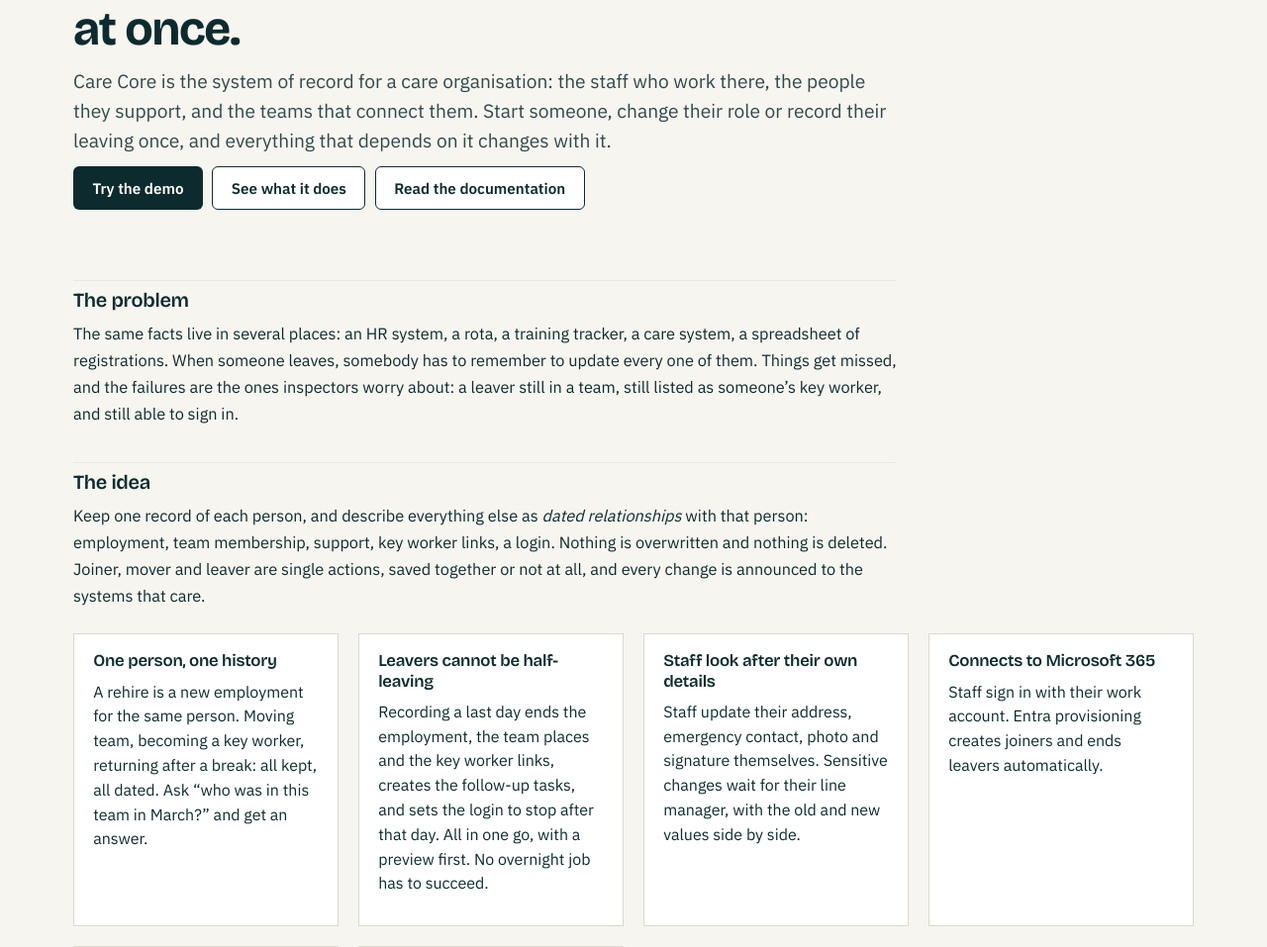
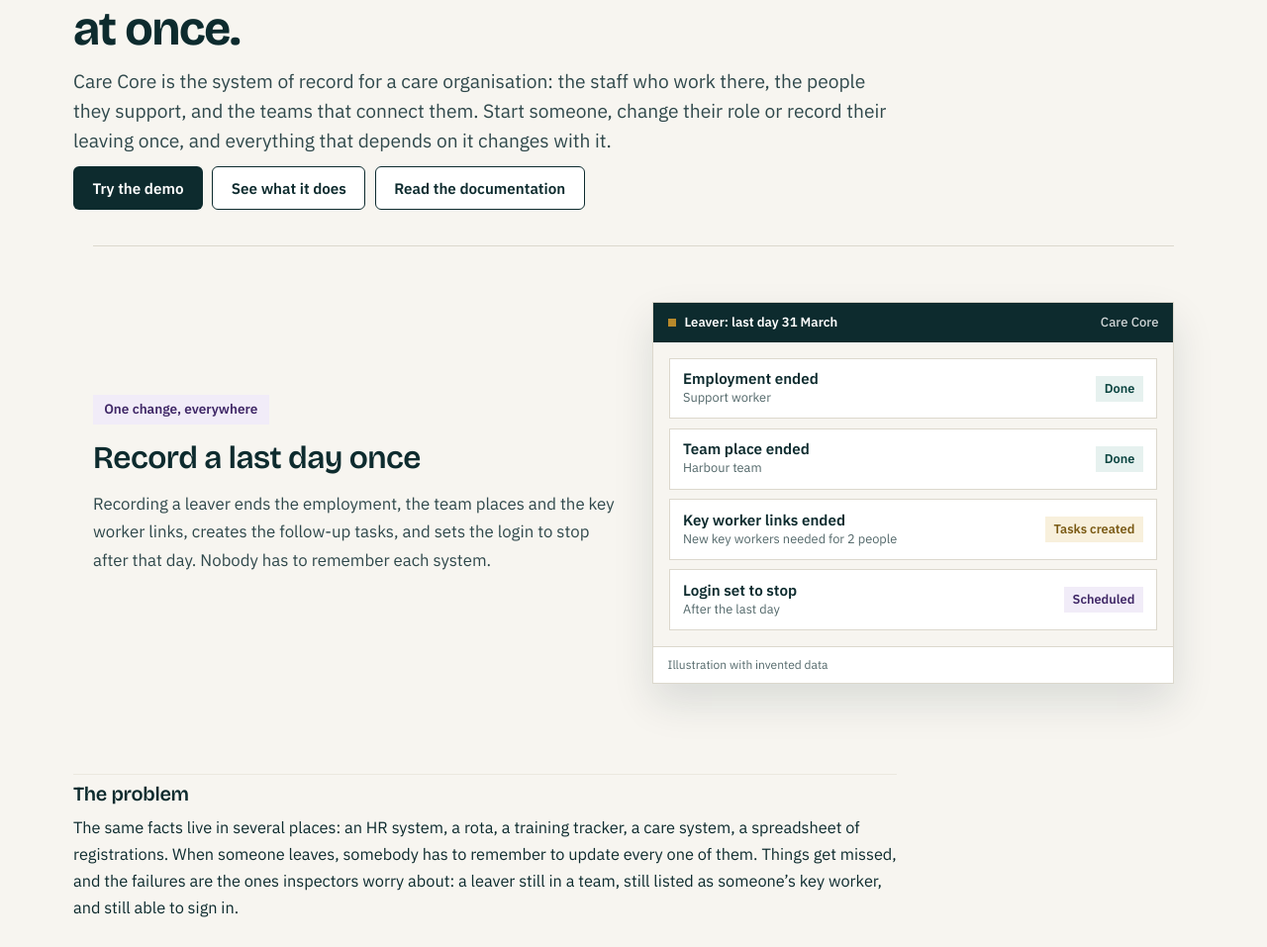
Before and after one commit to wellis321/care-core, a PHP site: template app/Views/info/about.php in a window 1280 px wide. Shown: the part 532-1489 px from the top of the page at 99% size. Run offline with PHP 8.4, Linux system fonts and the light colour scheme; the template is opened without the code that fills it, so the values that code supplies are empty; some libraries are stand-ins or nearby versions.

Commit message:
About page: animated leaver scene drawn in CSS (invented data, labelled)
Co-Authored-By: Claude Sonnet 5.5 <noreply@anthropic.com>

```diff
--- a/app/Views/info/about.php
+++ b/app/Views/info/about.php
@@ -5,6 +5,20 @@
   <p class="lede">Care Core is the system of record for a care organisation: the staff who work there, the people they support, and the teams that connect them. Start someone, change their role or record their leaving once, and everything that depends on it changes with it.</p>
   <p class="actions"><a class="btn btn-primary" href="/login"><?= Config::demo() ? 'Try the demo' : 'Sign in' ?></a> <a class="btn btn-secondary" href="/features">See what it does</a> <a class="btn btn-secondary" href="/docs">Read the documentation</a></p>
 </div>
+
+<link rel="stylesheet" href="/assets/story.css">
+<div class="story"><div class="story-wrap">
+<section class="moment">
+ <div class="moment-text"><span class="when"><i class="fas fa-user-minus"></i> One change, everywhere</span><h3>Record a last day once</h3>
+  <p>Recording a leaver ends the employment, the team places and the key worker links, creates the follow-up tasks, and sets the login to stop after that day. Nobody has to remember each system.</p></div>
+ <div class="scene" aria-hidden="true"><div class="scene-bar"><span class="dot"></span>Leaver: last day 31 March<span class="tag">Care Core</span></div><div class="scene-body">
+   <div class="srow"><i class="fas fa-briefcase lead"></i><div><div class="t">Employment ended</div><div class="s">Support worker</div></div><span class="st">Done</span></div>
+   <div class="srow"><i class="fas fa-people-group lead"></i><div><div class="t">Team place ended</div><div class="s">Harbour team</div></div><span class="st">Done</span></div>
+   <div class="srow"><i class="fas fa-user-group lead"></i><div><div class="t">Key worker links ended</div><div class="s">New key workers needed for 2 people</div></div><span class="st gold">Tasks created</span></div>
+   <div class="srow"><i class="fas fa-key lead"></i><div><div class="t">Login set to stop</div><div class="s">After the last day</div></div><span class="st thistle">Scheduled</span></div>
+ </div><div class="scene-foot">Illustration with invented data</div></div>
+</section>
+</div></div>
 
 <section class="prose" style="max-width:52rem">
   <h2>The problem</h2>
```
Also changed, not shown: public/assets/story.css (added).
